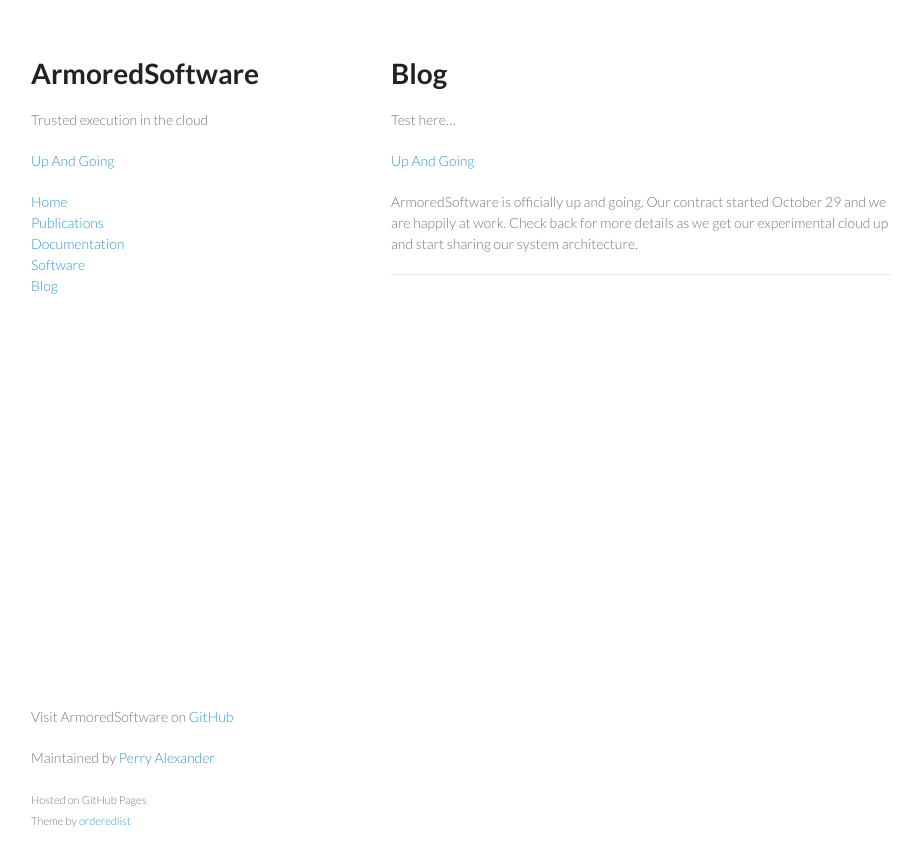
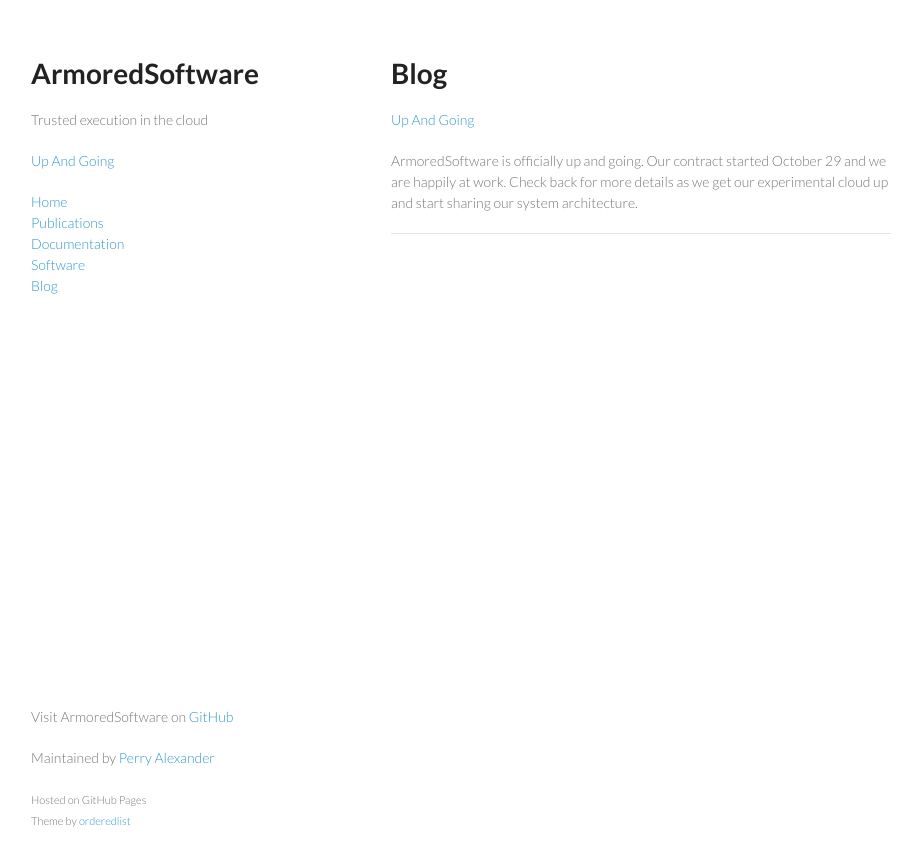
Before and after one commit to armoredsoftware/armoredsoftware.github.io, a Jekyll site: the page built from blog.md, in a window 1280 px wide. Shown: the top 866 px of the page, without its empty margins (179-1098 px from the left). Built offline with Jekyll 4.4.1, drawn with Linux system fonts in a browser that asks for light colours.

Commit message:
moving to standard template

```diff
--- a/blog.md
+++ b/blog.md
@@ -1,11 +1,9 @@
 ---
 layout: frontpage
-title: ArmoredSoftware
+title: {{ site.title }}
 ---
 
 # Blog
-
-Test here...
 
 {% for post in site.categories.blog %}
 <a href="{{ site.baseurl }}{{ post.url }}">{{ post.title }}</a>
```
